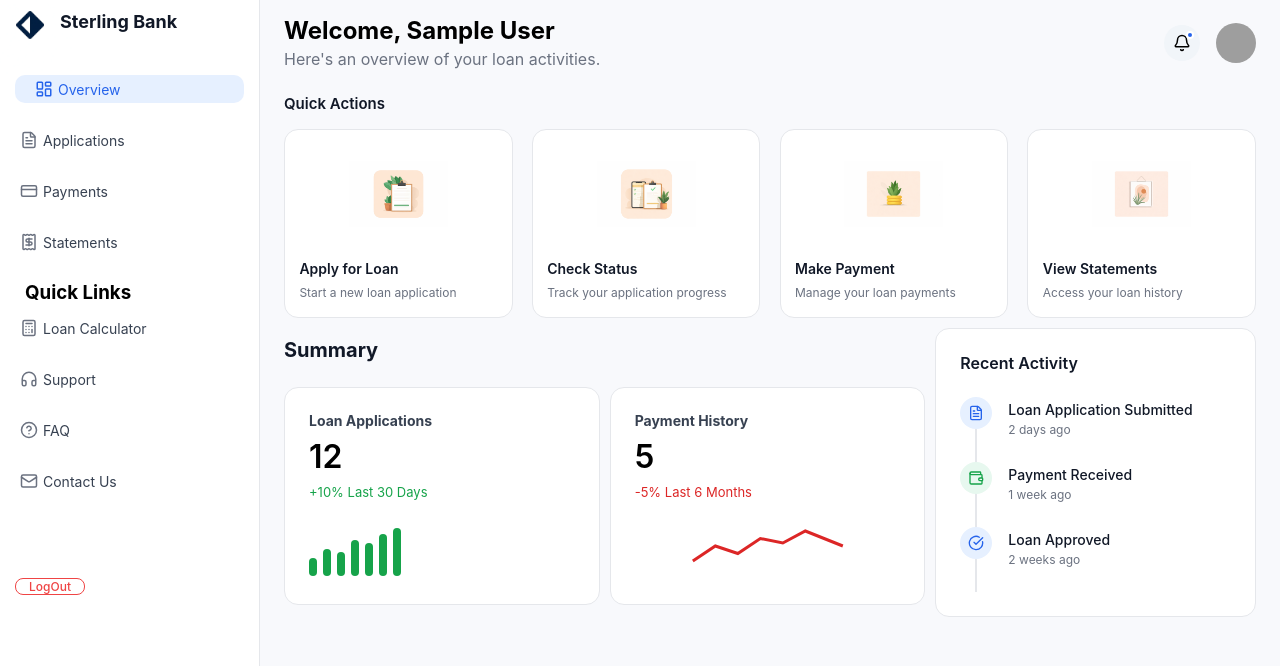
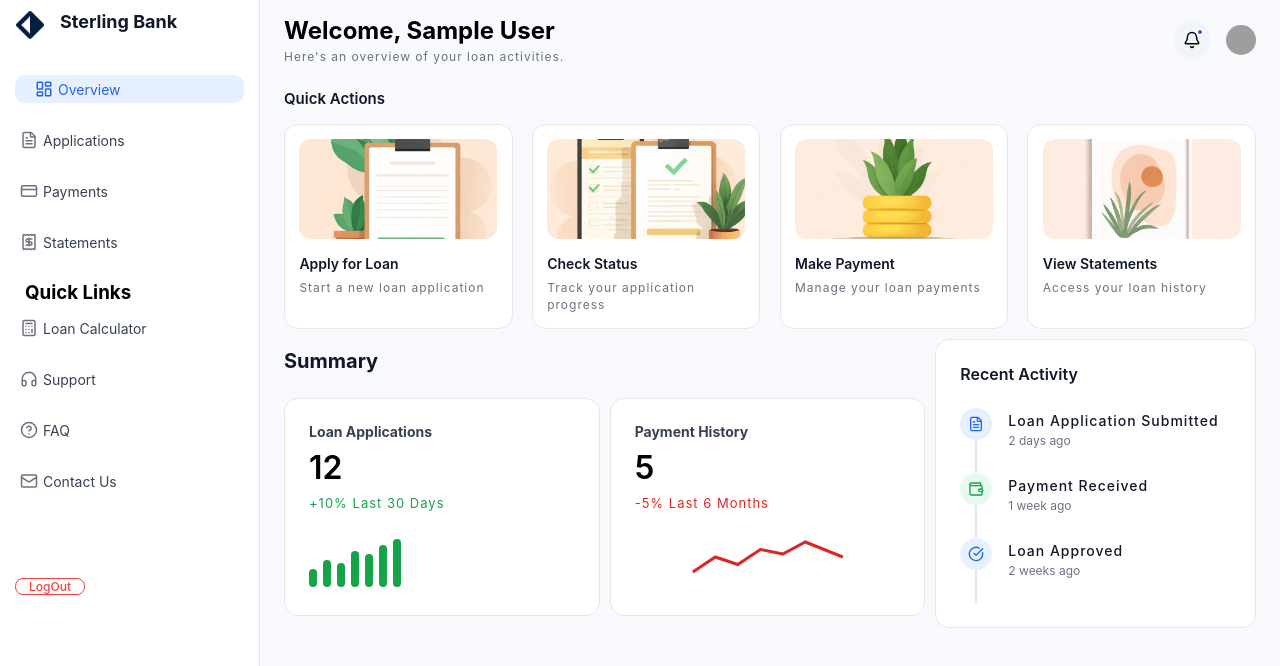
Before and after one commit to Talesoftoba/Loan-App, a React (Vite) app: page /dashboard in a window 1280 px wide. Shown: the top 666 px of the page. Built offline with nearby package versions, Linux system fonts and the light colour scheme; no server answers; sample sign-in values are in the browser's storage; grey boxes are pictures that could not be loaded.

Commit message:
100% view2

```diff
--- a/src/Components/Header/Header.module.css
+++ b/src/Components/Header/Header.module.css
@@ -11,6 +11,9 @@ h1 {
 p {
   color: #6b7280;
   margin-top: 4px;
+  font-size: 12px;
+  font-weight: 400;
+  letter-spacing: 1px;
 }
 
 .profile img {
@@ -51,8 +54,8 @@ p {
 
 /* Avatar */
 .avatar {
-  width: 40px;
-  height: 40px;
+  width: 30px;
+  height: 30px;
   border-radius: 50%;
   object-fit: cover;
 }
--- a/src/Components/QuickActions/QuickActions.module.css
+++ b/src/Components/QuickActions/QuickActions.module.css
@@ -42,12 +42,14 @@ margin-bottom: 10px;
   display: flex;
   align-items: center;
   justify-content: center;
+  overflow: hidden;
 }
 
 .imageWrapper img {
-  max-width: 100%;
-  max-height: 110%;     /* ⬅️ allows image to grow a bit */
-  object-fit: contain;
+   max-width: 1000%;
+   max-height: 500%;
+  object-fit: cover;
+
 }
 
 /* Text */
```
